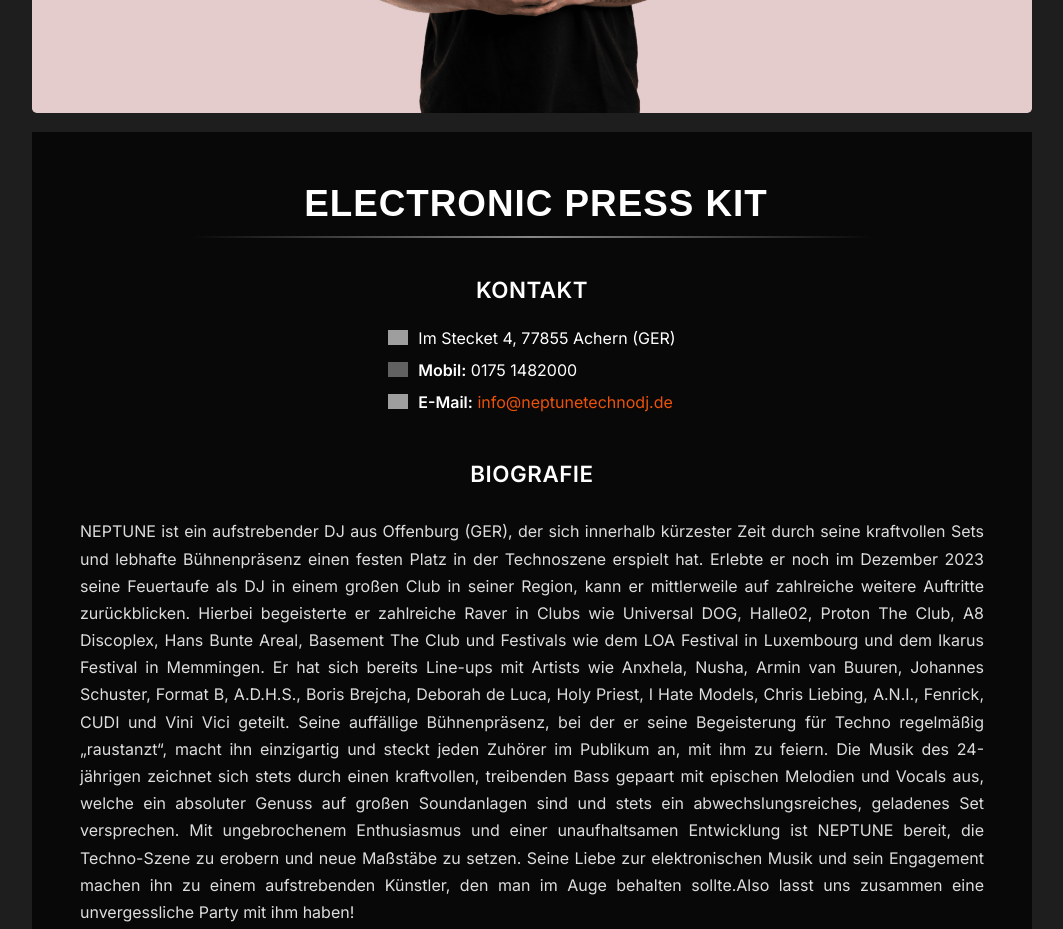
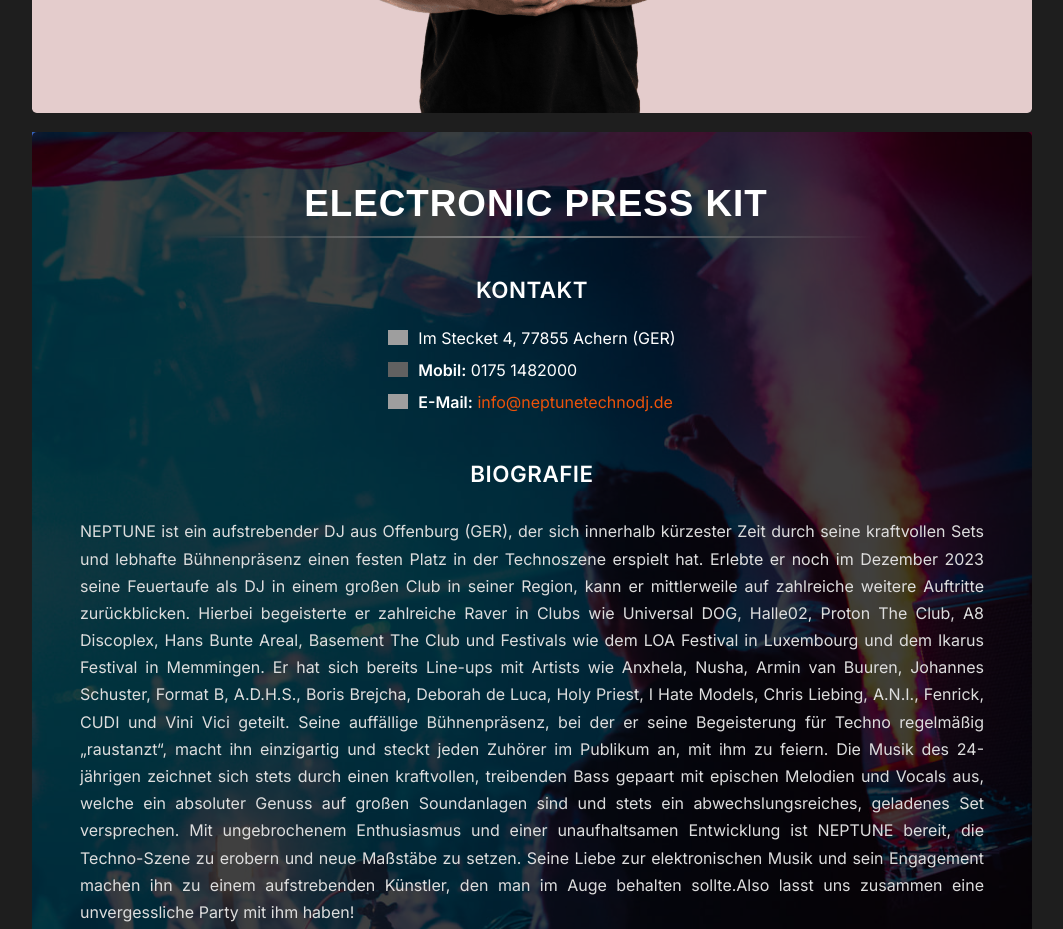
Before and after one commit to FelixTheWebDev/Website-Neptune, a plain HTML site: page index.html in a window 1280 px wide. Shown: the part 2420-3349 px from the top of the page, without its empty margins (108-1171 px from the left). Drawn offline with Linux system fonts and the light colour scheme; grey boxes are pictures that could not be loaded; a web font is replaced by a local one.

Commit message:
new-review

```diff
--- a/components/presskit/presskit.css
+++ b/components/presskit/presskit.css
@@ -1,6 +1,5 @@
 .presskit {
-  background-image: url("../images/8.jpg");
-
+background-image: url("/images/8.jpg");
   background-position: center center;
   background-size: cover;
   background-repeat: no-repeat;
@@ -13,6 +12,7 @@
   background-color: rgba(0, 0, 0, 0.75);
   /* Schwarz mit 40% Deckkraft */
   color: white;
+  border-radius: 5px;
   /* Textfarbe */
   /* padding: 1rem; */
 
```
Also changed, not shown: index.html (+1 -0 lines).
